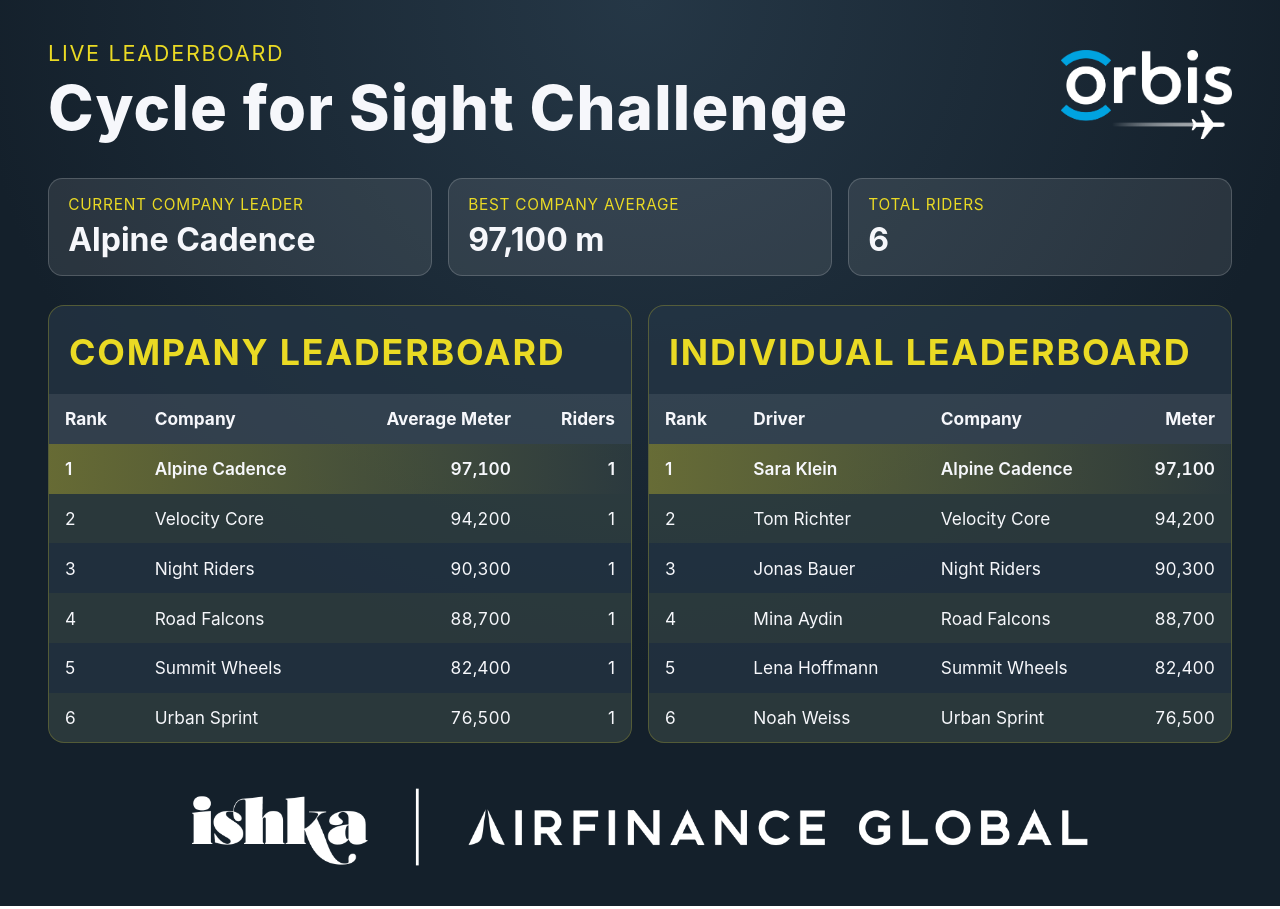
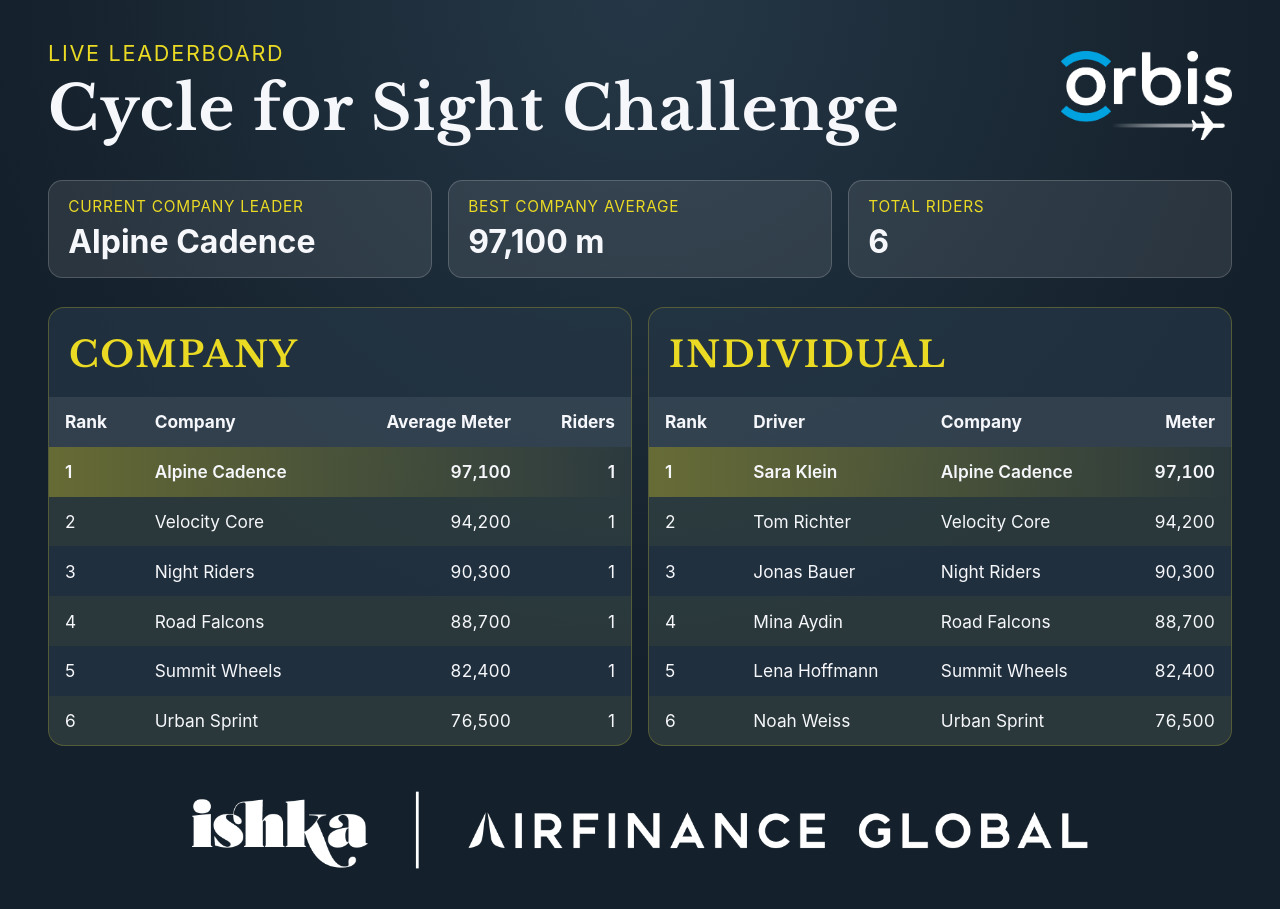
Before and after one commit to kilianhln/Orbis-leaderboard, a SvelteKit app: page / in a window 1280 px wide. Built offline with nearby package versions, Linux system fonts and the light colour scheme.

Commit message:
Initial commit

```diff
--- a/src/routes/+page.svelte
+++ b/src/routes/+page.svelte
@@ -1,5 +1,11 @@
 <svelte:head>
 	<title>Cycle for Sight Challenge Leaderboard</title>
+	<link rel="preconnect" href="https://fonts.googleapis.com" />
+	<link rel="preconnect" href="https://fonts.gstatic.com" crossorigin="anonymous" />
+	<link
+		href="https://fonts.googleapis.com/css2?family=Libre+Baskerville:ital,wght@0,400;0,700;1,400&display=swap"
+		rel="stylesheet"
+	/>
 </svelte:head>
 
 <script lang="ts">
@@ -85,7 +91,7 @@
 
 	<section class="content-grid">
 		<section class="table-panel" aria-labelledby="company-leaderboard-title">
-			<h2 id="company-leaderboard-title">Company Leaderboard</h2>
+			<h2 id="company-leaderboard-title">Company</h2>
 			<table>
 				<thead>
 					<tr>
@@ -108,7 +114,7 @@
 			</table>
 		</section>
 		<section class="table-panel" aria-labelledby="individual-leaderboard-title">
-			<h2 id="individual-leaderboard-title">Individual Leaderboard</h2>
+			<h2 id="individual-leaderboard-title">Individual</h2>
 			<table>
 				<thead>
 					<tr>
@@ -200,8 +206,9 @@
 
 	.header h1 {
 		margin: 0.25rem 0;
+		font-family: 'Libre Baskerville', 'Georgia', serif;
 		font-size: clamp(2.2rem, 4.8vw, 4.5rem);
-		font-weight: 800;
+		font-weight: 700;
 		letter-spacing: 0.02em;
 	}
 
@@ -265,7 +272,9 @@
 	.table-panel h2 {
 		margin: 0;
 		padding: 1.5rem 1.25rem 1.25rem;
+		font-family: 'Libre Baskerville', 'Georgia', serif;
 		font-size: clamp(1.6rem, 2.8vw, 2.4rem);
+		font-weight: 700;
 		color: #EADA24;
 		text-transform: uppercase;
 		letter-spacing: 0.05em;
```
